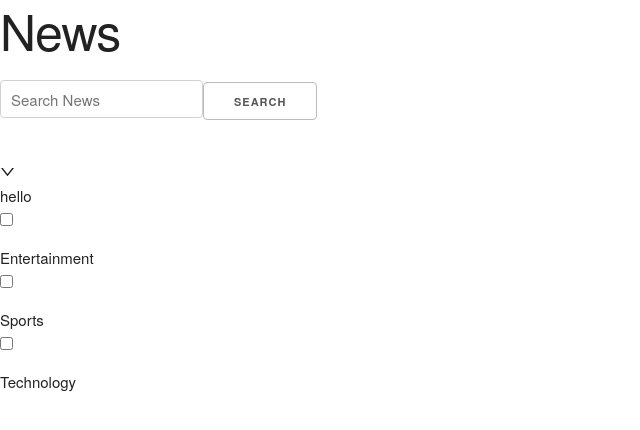
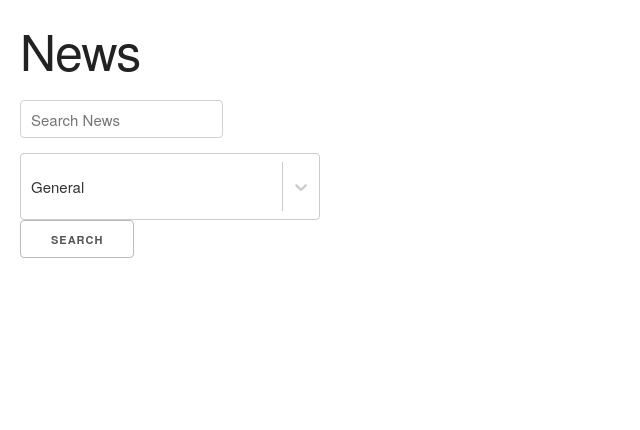
Before and after one commit to stephanieluo18/News, a React (Create React App) app in the folder my-app/: page / in a window 1280 px wide. Shown: the top 430 px of the page, without its empty margins (0-640 px from the left). Built offline with nearby package versions, Linux system fonts and the light colour scheme.

Commit message:
dropdown

```diff
--- a/my-app/package.json
+++ b/my-app/package.json
@@ -8,7 +8,8 @@
     "@testing-library/user-event": "^7.2.1",
     "react": "^17.0.1",
     "react-dom": "^17.0.1",
-    "react-scripts": "3.4.4"
+    "react-scripts": "3.4.4",
+    "react-select": "^3.1.0"
   },
   "scripts": {
     "start": "react-scripts start",
--- a/my-app/src/App.css
+++ b/my-app/src/App.css
@@ -21,3 +21,8 @@
   font-size: 1.8rem;
   color: #40b48e;
 }
+
+.App {
+  margin: 20px;
+  max-width: 300px;
+}
--- a/my-app/src/App.js
+++ b/my-app/src/App.js
@@ -6,32 +6,75 @@ import "./skeleton.css";
 import { v4 as uuidv4 } from "uuid";
 //import logo from './logo.svg';
 import "./App.css";
-import { render } from "react-dom";
-import Filter from "./Components/Filter.js";
+//import { render } from "react-dom";
+//import Filter from "./Components/Filter.js";
 import Alert from "./Components/Alert.js";
+import Select from "react-select";
 
 function App() {
   const [query, setQuery] = useState("");
   const [articles, setArticles] = useState("");
   const [alert, setAlert] = useState("");
-  const [Filters, setFilters] = useState({
-    topic: [],
+  const [dropdown, setDropdown] = useState({
+    value: "general",
+    label: "General",
   });
+  const [sources, setSources] = useState("");
+  let ids = [];
 
+  //console.log(dropdown.value);
+  const labels = [
+    {
+      value: "general",
+      label: "General",
+    },
+    {
+      value: "business",
+      label: "Business",
+    },
+    {
+      value: "entertainment",
+      label: "Entertainment",
+    },
+    {
+      value: "sports",
+      label: "Sports",
+    },
+  ];
+  //const [Filters, setFilters] = useState({
+  // topic: [],
+  //});
+
+  //const source = `https://newsapi.org/v2/sources?apiKey=7a24ab3bcf634857bbdd7a59206a6778`;
+  //getRequest
+  //console.log(dropdown);
   const getData = async () => {
-    const url = `https://newsapi.org/v2/everything?q=${query}&apiKey=7a24ab3bcf634857bbdd7a59206a6778`;
-    if (query == "") {
-      setAlert("Please type in a keyword");
+    const source = `https://newsapi.org/v2/sources?category=${dropdown.value}&apiKey=7a24ab3bcf634857bbdd7a59206a6778`;
+    const response = await fetch(source);
+    const data = await response.json();
+    console.log(data.sources.length); //length of array
+    console.log(data.sources[0].id); // should display id of the first array
+    //fetch all possible ids and add it to sources of the url below
+
+    const url = `https://newsapi.org/v2/everything?q=${query}&sources=buzzfeed,mashable&sortBy=publishedAt&apiKey=7a24ab3bcf634857bbdd7a59206a6778`;
+    if (query === "") {
+      return setAlert("Please type in a keyword");
     }
     const result = await Axios.get(url);
-    if (result.data.totalResults == 0) {
+    //console.log(sources);
+    //console.log(result.data.articles.title);
+    if (result.data.totalResults === 0) {
       return setAlert("No articles found with such name");
     }
     setArticles(result.data.articles);
+    console.log(dropdown.value); //displays dropdown value
+    //console.log(result.data.articles);
     console.log(result);
     setAlert("");
     setQuery("");
   };
+
+  //const addId
 
   const onChange = (e) => {
     setQuery(e.target.value);
@@ -41,12 +84,17 @@ function App() {
     getData();
     console.log("hello");
   };
-
+  /**
   const handleFilters = (filters, category) => {
     console.log(filters);
     const newFilters = { ...Filters };
     newFilters[category] = filters;
     setFilters(newFilters);
+  };
+  */
+
+  const handleChange = (event) => {
+    setDropdown(event);
   };
 
   return (
@@ -61,9 +109,9 @@ function App() {
           onChange={onChange}
           value={query}
         />
+        <Select value={dropdown} options={labels} onChange={handleChange} />
         <input type="submit" value="Search" />
       </form>
-      <Filter handleFilters={(filters) => handleFilters(filters, "topic")} />
       <div className="articles">
         {articles != [] &&
           articles.map((article) => (
@@ -74,5 +122,5 @@ function App() {
   );
 }
 
-render(<App />, document.getElementById("root"));
+//render(<App />, document.getElementById("root"));
 export default App;
--- a/my-app/src/Components/Alert.js
+++ b/my-app/src/Components/Alert.js
@@ -1,4 +1,4 @@
-import React, { useState } from "react";
+import React from "react";
 
 const Alert = ({ alert }) => {
   return (
--- a/my-app/src/Components/Article.js
+++ b/my-app/src/Components/Article.js
@@ -1,4 +1,4 @@
-import React, { useState } from "react";
+import React from "react";
 
 const Article = ({ article }) => {
   const title = article.title;
@@ -11,13 +11,13 @@ const Article = ({ article }) => {
   return (
     <div className="article">
       <h2>{title}</h2>
-      <h4>{author}</h4>
+      <h4>{author.length > 50 ? author[0].name : author}</h4>
       <h6> {date}</h6>
       <p>{description}</p>
       <a href={url} target="_blank" rel="noopener noreferrer">
         View Article
       </a>
-      <img src={urlToImage} alt="Article Image" />
+      <img src={urlToImage} alt="Article" />
     </div>
   );
 };
--- a/my-app/src/Components/Filter.js
+++ b/my-app/src/Components/Filter.js
@@ -47,8 +47,8 @@ function Filter(props) {
     ));
   return (
     <div>
-      <Collapse defaultActiveKey={["1"]}>
-        <Panel header="hello" key="1">
+      <Collapse defaultActiveKey={["0"]}>
+        <Panel header="Filter by" key="1">
           {renderCheckbox()}
         </Panel>
       </Collapse>
```
Also changed, not shown: 1 other file (tests, documents, lock files or other folders).
